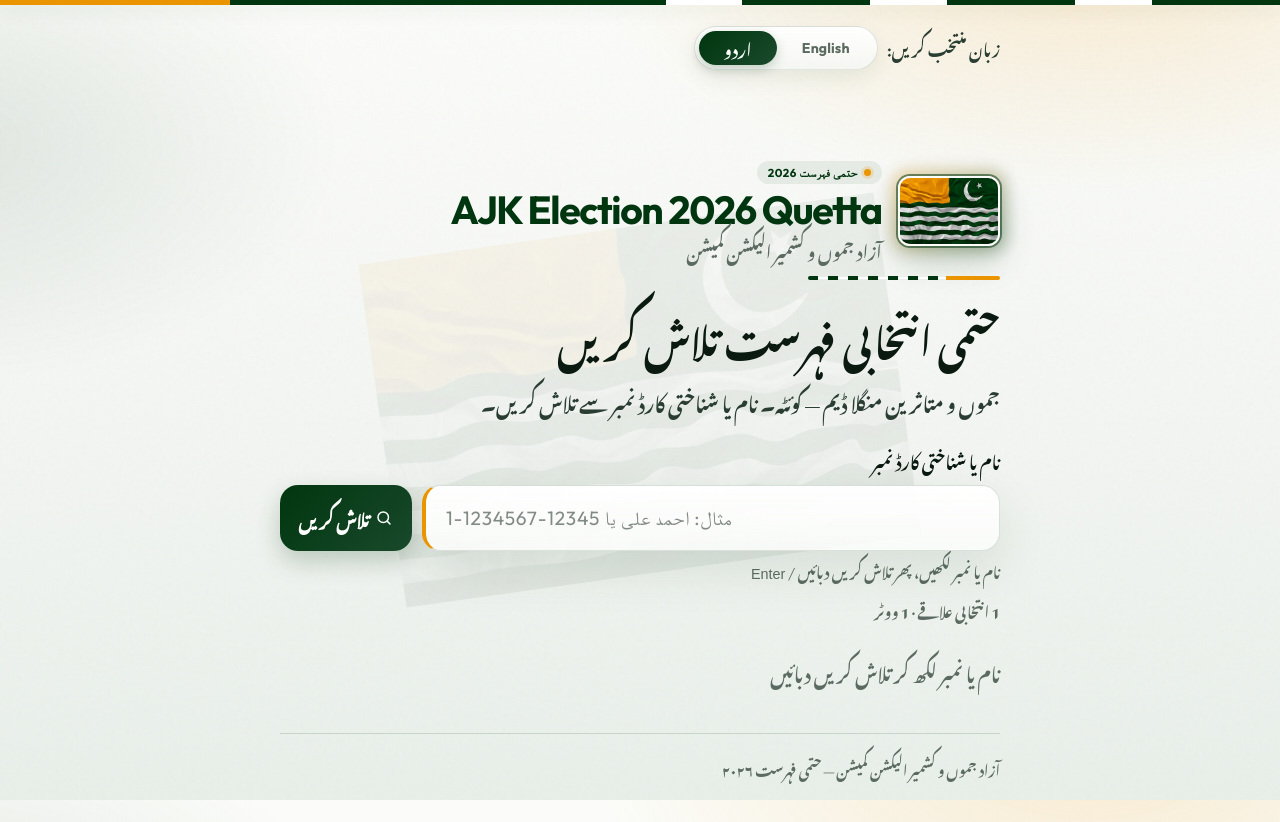
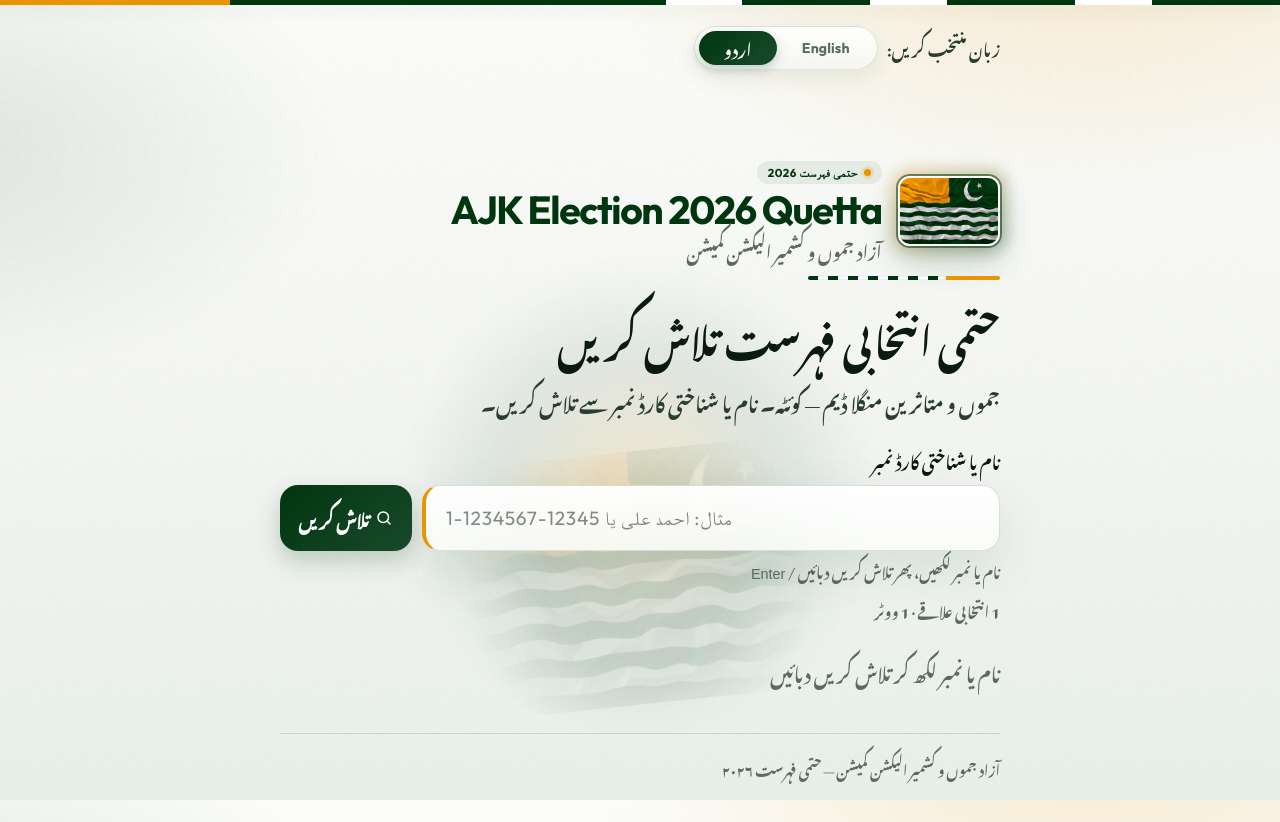
Before and after one commit to LumiProj/ajk, a Next.js app: page / in a window 1280 px wide. Built offline with nearby package versions, Linux system fonts and the light colour scheme; a web font is replaced by a local one.

Commit message:
Refine flag watermark: lower, softer edges, more eye-catching glow.
Keep it behind the search UI so branding stays clear without blocking inputs.

Co-authored-by: Cursor <cursoragent@cursor.com>

```diff
--- a/app/globals.css
+++ b/app/globals.css
@@ -83,24 +83,56 @@ body::before {
   box-shadow: 0 4px 18px rgba(0, 54, 15, 0.12);
 }
 
-/* Soft full-page flag watermark — decorative only, not clickable */
+/* Premium flag watermark — visible but behind content, not clickable */
 .flag-watermark {
   position: fixed;
   inset: 0;
   z-index: 0;
-  display: grid;
-  place-items: center;
+  display: flex;
+  align-items: flex-end;
+  justify-content: center;
+  padding-bottom: clamp(4rem, 12vh, 7rem);
   pointer-events: none;
   user-select: none;
   overflow: hidden;
 }
 
+.flag-watermark::before {
+  content: "";
+  position: absolute;
+  width: min(70vw, 480px);
+  height: min(70vw, 480px);
+  bottom: clamp(2rem, 8vh, 5rem);
+  border-radius: 50%;
+  background: radial-gradient(
+    circle,
+    rgba(234, 148, 0, 0.14) 0%,
+    rgba(0, 54, 15, 0.08) 42%,
+    transparent 70%
+  );
+  filter: blur(8px);
+}
+
 .flag-watermark-img {
-  width: min(72vw, 520px);
+  position: relative;
+  width: min(58vw, 380px);
   height: auto;
-  opacity: 0.055;
-  filter: grayscale(0.15);
-  transform: rotate(-8deg);
+  opacity: 0.11;
+  transform: rotate(-6deg);
+  filter: drop-shadow(0 18px 40px rgba(0, 54, 15, 0.12));
+  mask-image: radial-gradient(circle at center, black 42%, transparent 78%);
+  -webkit-mask-image: radial-gradient(circle at center, black 42%, transparent 78%);
+}
+
+@media (max-width: 640px) {
+  .flag-watermark {
+    padding-bottom: 5.5rem;
+  }
+
+  .flag-watermark-img {
+    width: min(68vw, 300px);
+    opacity: 0.1;
+  }
 }
 
 .urdu-text {
```
